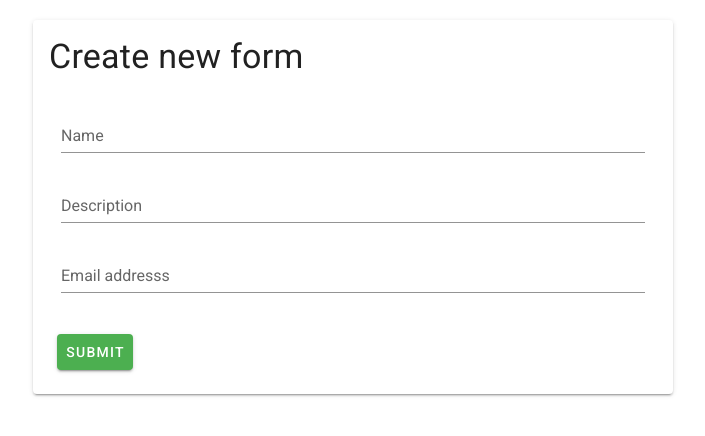
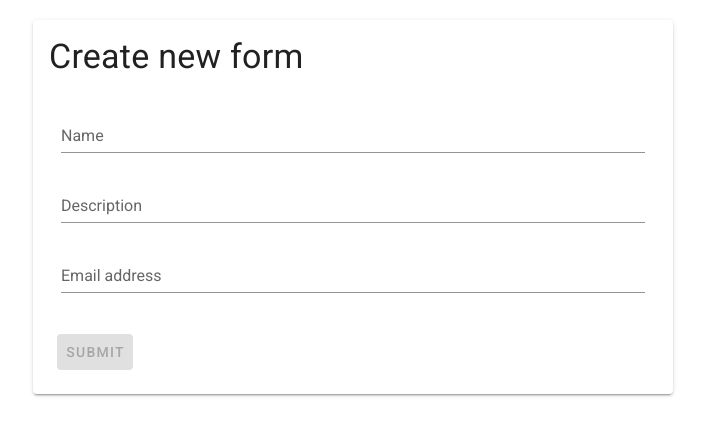
Before and after one commit to JoelBosch90/reachable, a Nuxt app in the folder client/: page / in a window 1280 px wide. Shown: the top 436 px of the page, without its empty margins (287-992 px from the left). Built offline with nearby package versions, Linux system fonts and the light colour scheme.

Commit message:
Added form validation

```diff
--- a/client/components/CreateForm.vue
+++ b/client/components/CreateForm.vue
@@ -15,18 +15,24 @@
       >
         <GenericFormInput
           v-model="form.name"
-          :label="'Name'"
-          :required="true"
+          :label="inputs.name.label"
+          :required="inputs.name.required"
+          :rules="inputs.name.rules"
+          :hint="inputs.name.hint"
         />
         <GenericFormInput
           v-model="form.description"
-          :label="'Description'"
-          :required="false"
+          :label="inputs.description.label"
+          :required="inputs.description.required"
+          :rules="inputs.description.rules"
+          :hint="inputs.description.hint"
         />
         <GenericFormInput
           v-model="form.email"
-          :label="'Email addresss'"
-          :required="true"
+          :label="inputs.email.label"
+          :required="inputs.email.required"
+          :rules="inputs.email.rules"
+          :hint="inputs.email.hint"
         />
       </GenericForm>
     </v-card-text>
@@ -41,6 +47,32 @@ export default {
         name: '',
         description: '',
         email: ''
+      },
+      inputs: {
+        name: {
+          label: 'Name',
+          rules: [
+            value => !!value || 'Please name your form.'
+          ],
+          hint: 'This name is used in the form and in your UI.',
+          required: true
+        },
+        description: {
+          label: 'Description',
+          rules: [],
+          hint: 'This description will be shown near your form.',
+          required: false
+        },
+        email: {
+          label: 'Email address',
+          rules: [
+            value => !!value || 'Please supply an email address to which we can send this form\'s responses.',
+            // Use a simple regex to check for the presence of an @-symbol and a dot in the domain name.
+            value => /.+@.+\..+/.test(value) || 'Please supply a valid email address.'
+          ],
+          hint: 'Any responses to this form will be sent to this email address.',
+          required: true
+        }
       }
     }
   },
--- a/client/components/GenericForm.vue
+++ b/client/components/GenericForm.vue
@@ -1,5 +1,9 @@
 <template>
-  <v-form @submit.prevent="onSubmit">
+  <v-form
+    ref="form"
+    v-model="valid"
+    @submit.prevent="onSubmit"
+  >
     <v-container>
       <slot />
     </v-container>
@@ -7,14 +11,12 @@
       <v-btn
         type="submit"
         color="success"
+        :disabled="!valid"
+        @click="validate"
       >
         Submit
       </v-btn>
     </v-card-actions>
-
-    <!-- <p v-if="error">
-      {{ error }}
-    </p> -->
   </v-form>
 </template>
 
@@ -26,9 +28,21 @@ export default {
       default: null
     }
   },
+  data () {
+    return {
+      // The form is invalid by default. We assume there should be some kind of
+      // input for a useful form.
+      valid: false
+    }
+  },
   methods: {
+    // Let the parent component handle submit events.
     onSubmit () {
       this.$emit('submit', this.form)
+    },
+    // Use Vuetify to validate the form.
+    validate () {
+      this.$refs.form.validate()
     }
   }
 }
--- a/client/components/ResponseForm.vue
+++ b/client/components/ResponseForm.vue
@@ -52,14 +52,8 @@ export default {
       // Get the information about the form.
       const response = await this.$axios.get('forms/link/' + this.$route.params.key)
 
-      // Extra the data from the response.
-      const data = JSON.parse(response.data)
-
-      // Load all data.
-      this.form.description = data.description
-      this.form.name = data.name
-      this.form.id = data.id
-      this.form.inputs = data.inputs
+      // Extract the data from the response.
+      this.form = JSON.parse(response.data)
     },
     // Method to send a response with the current form submission.
     async respond () {
--- a/client/components/genericForm/Input.vue
+++ b/client/components/genericForm/Input.vue
@@ -4,6 +4,7 @@
     :label="label"
     :required="required"
     :hint="hint"
+    :rules="rules"
     @input="onInput"
   />
 </template>
@@ -30,6 +31,16 @@ export default {
     value: {
       type: String,
       default: ''
+    },
+    // Set the validation rules.
+    rules: {
+      type: Array,
+      default () {
+        return [
+          // Check if we have input if that is required.
+          value => this.required ? !!value || 'This field is required' : true
+        ]
+      }
     }
   },
   data () {
```
